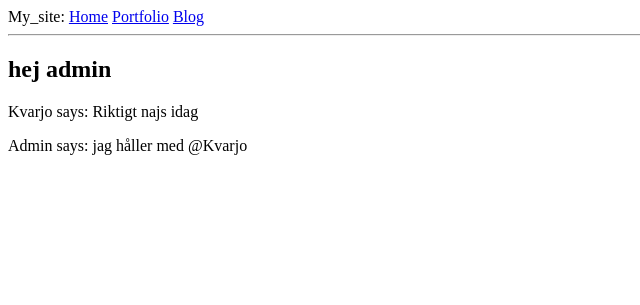
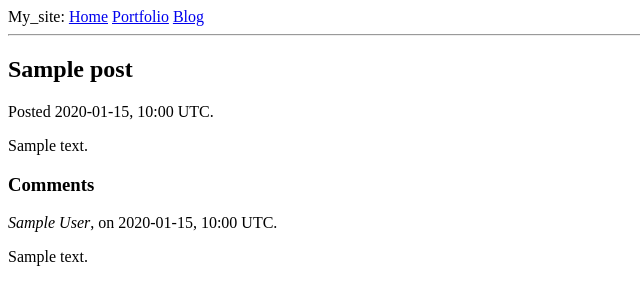
Before and after one commit to patrik-setterberg/my-site, a Flask app: page / in a window 1280 px wide. Shown: the top 305 px of the page, without its empty margins (0-640 px from the left). Run offline with Flask 2, Linux system fonts and the light colour scheme; tables that the repository leaves empty hold one stand-in row (values such as "Sample post").

Commit message:
render posts and comments, added stuff to models and forms

```diff
--- a/app/forms.py
+++ b/app/forms.py
@@ -1,5 +1,6 @@
 from flask_wtf import FlaskForm
 from wtforms import StringField, PasswordField, SubmitField, TextAreaField
+from wtforms import HiddenField
 from wtforms.validators import DataRequired, Length, Email
 
 
@@ -12,7 +13,7 @@ class LoginForm(FlaskForm):
 
 
 # Blog post
-class PostForm(FlaskForm):
+class BlogPostForm(FlaskForm):
     post_title = TextAreaField('Post title', validators=[
         DataRequired(), Length(min=1, max=100)])
     post_body = TextAreaField('Post body', validators=[
@@ -21,12 +22,12 @@ class PostForm(FlaskForm):
 
 
 # Comment post
-class PostComment(FlaskForm):
+class BlogCommentForm(FlaskForm):
     comment_author = TextAreaField('Your Name', validators=[
         DataRequired(), Length(min=1, max=100)])
-    comment_email = TextAreaField('Your email', validators=[
-        DataRequired(), Email()])
+    comment_email = TextAreaField('Your email', validators=[Email()])
     comment_body = TextAreaField('Comment', validators=[
         DataRequired(), Length(min=1, max=1000)])
     submit = SubmitField('Submit')
+    post_id = HiddenField('', validators=[DataRequired()])
     # captcha ???
--- a/app/models.py
+++ b/app/models.py
@@ -40,9 +40,11 @@ class BlogPost(db.Model):
 
 class BlogComment(db.Model):
     id = db.Column(db.Integer, primary_key=True)
+    author = db.Column(db.String(64))
     body = db.Column(db.String(500))
     timestamp = db.Column(db.DateTime, index=True, default=datetime.utcnow)
     post_id = db.Column(db.Integer, db.ForeignKey('blog_post.id'))
+    email = db.Column(db.String(120), index=True)
 
     def __repr__(self):
         return '<comment {}>'.format(self.body)
--- a/app/routes.py
+++ b/app/routes.py
@@ -1,30 +1,33 @@
 from app import app, db
-from app.forms import LoginForm, PostForm
-from app.models import User, BlogPost
+from app.forms import LoginForm, BlogPostForm, BlogCommentForm
+from app.models import User, BlogPost, BlogComment
 from flask import flash, redirect, render_template, request, url_for
 from flask_login import current_user, login_required, login_user, logout_user
 from werkzeug.urls import url_parse
 
 
-
-@app.route('/') # change '/' to actual home WHEN exists(actual home)
+@app.route('/')  # change '/' to actual home WHEN exists(actual home)
 @app.route('/blog')
 def index():
 
-    user = {'username': 'admin'}
+    form = BlogCommentForm()
 
-    posts = [
-        {
-            'author': {'username': 'Kvarjo'},
-            'body': 'Riktigt najs idag'
-        },
-        {
-            'author': {'username': 'Admin'},
-            'body': 'jag håller med @Kvarjo'
-        }
+    if form.validate_on_submit():
 
-    ]
-    return render_template('index.html', title='Home', user=user, posts=posts)
+        comment = BlogComment(author=form.comment_author.data,
+            body=form.comment_body.data, email=form.comment_email.data)
+
+        db.session.add(comment)
+        db.session.commit()
+
+        flash('Your comment has been submitted. Thank you!')
+        return redirect(url_for('/blog'))
+
+    posts = BlogPost.query.all()
+    comments = BlogComment.query.all()
+
+    return render_template('index.html', title='Home', posts=posts, form=form,
+        comments=comments)
 
 
 # login route
@@ -69,7 +72,7 @@ def logout():
 @app.route('/admin')
 @login_required
 def admin():
-    return render_template('admin.html', title="Secret Area")
+    return render_template('admin.html', title='Secret Area')
 
 
 # new blog post (rename to manage blog)
@@ -77,7 +80,7 @@ def admin():
 @login_required
 def new_blog_post():
 
-    form = PostForm()
+    form = BlogPostForm()
 
     if form.validate_on_submit():
 
--- a/app/templates/index.html
+++ b/app/templates/index.html
@@ -1,8 +1,22 @@
 {% extends "base.html" %}
 
 {% block content %}
-    <h2>hej {{ user.username }}</h2>
     {% for post in posts %}
-    <div><p>{{ post.author.username }} says: {{ post.body }}</p></div>
+    <div>
+        <h2>{{ post.title }}</h2>
+        <p>Posted {{ post.timestamp.strftime("%Y-%m-%d, %H:%M") }} UTC.</p>
+        <p>{{ post.body }}</p>
+        <div>
+            <h3>Comments</h3>
+            {% if comments %}
+            {% for comment in comments %}
+            <p><i>{{ comment.author }}</i>, on {{ comment.timestamp.strftime("%Y-%m-%d, %H:%M") }} UTC.</p>
+            <p>{{ comment.body }}</p>
+            {% endfor %}
+            {% else %}
+            <p>No comments yet.</p>
+            {% endif %}
+        </div>
+    </div>
     {% endfor %}
 {% endblock %}
--- a/app/templates/new_blog_post.html
+++ b/app/templates/new_blog_post.html
@@ -13,7 +13,7 @@
         </p>
         <p>
             {{ form.post_body.label }}<br>
-            {{ form.post_body(cols=60, rows=4) }}<br>
+            {{ form.post_body(cols=60, rows=6) }}<br>
             {% for error in form.post_body.errors %}
             <span style="color: red;">[{{ error }}]</span>
             {% endfor %}
```
Also changed, not shown: migrations/versions/5a1d092dc190_email_in_comments_table.py (added, +30 -0 lines), migrations/versions/d9541df700e4_author_in_comments_table.py (added, +28 -0 lines), app.db.
